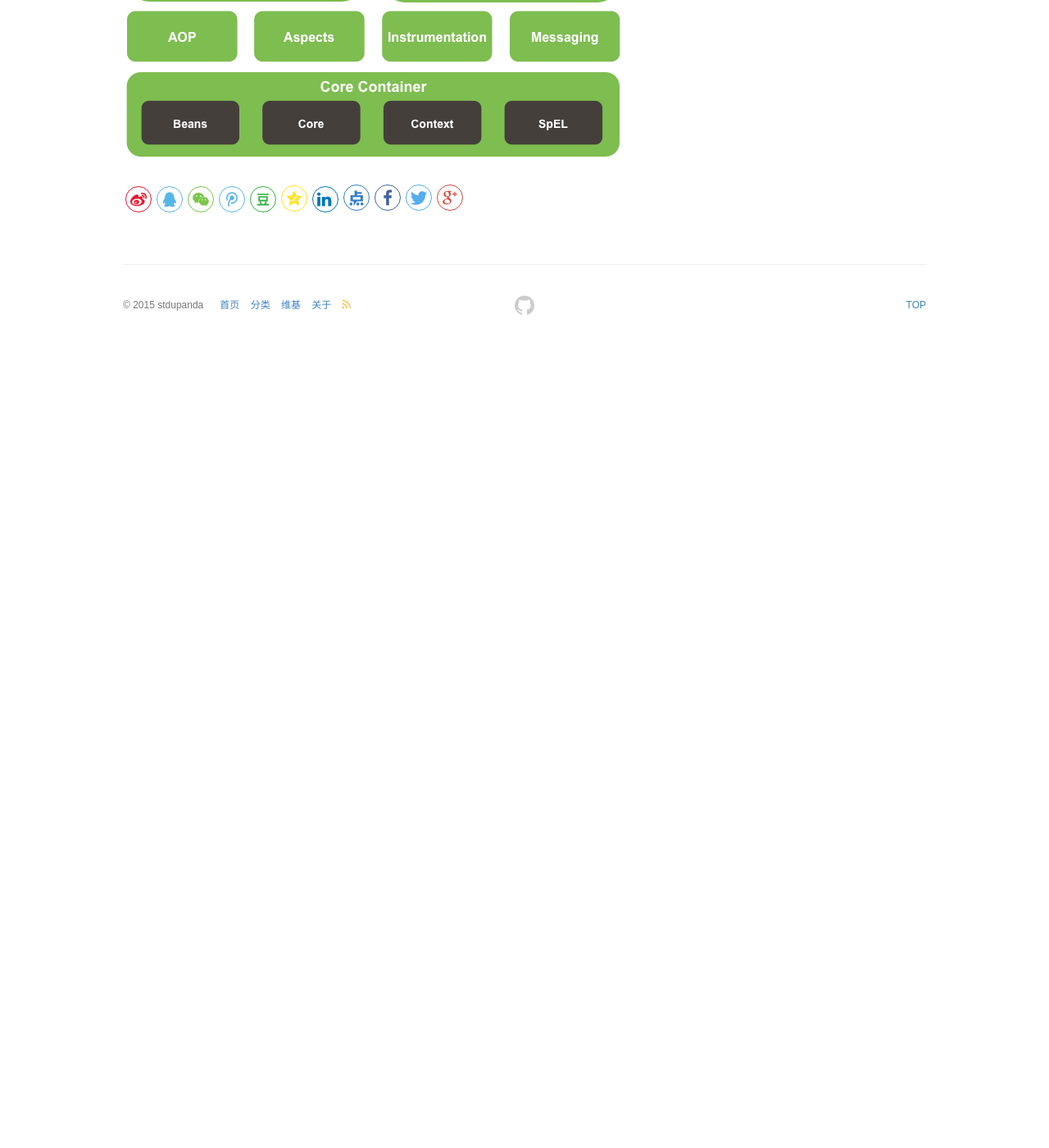
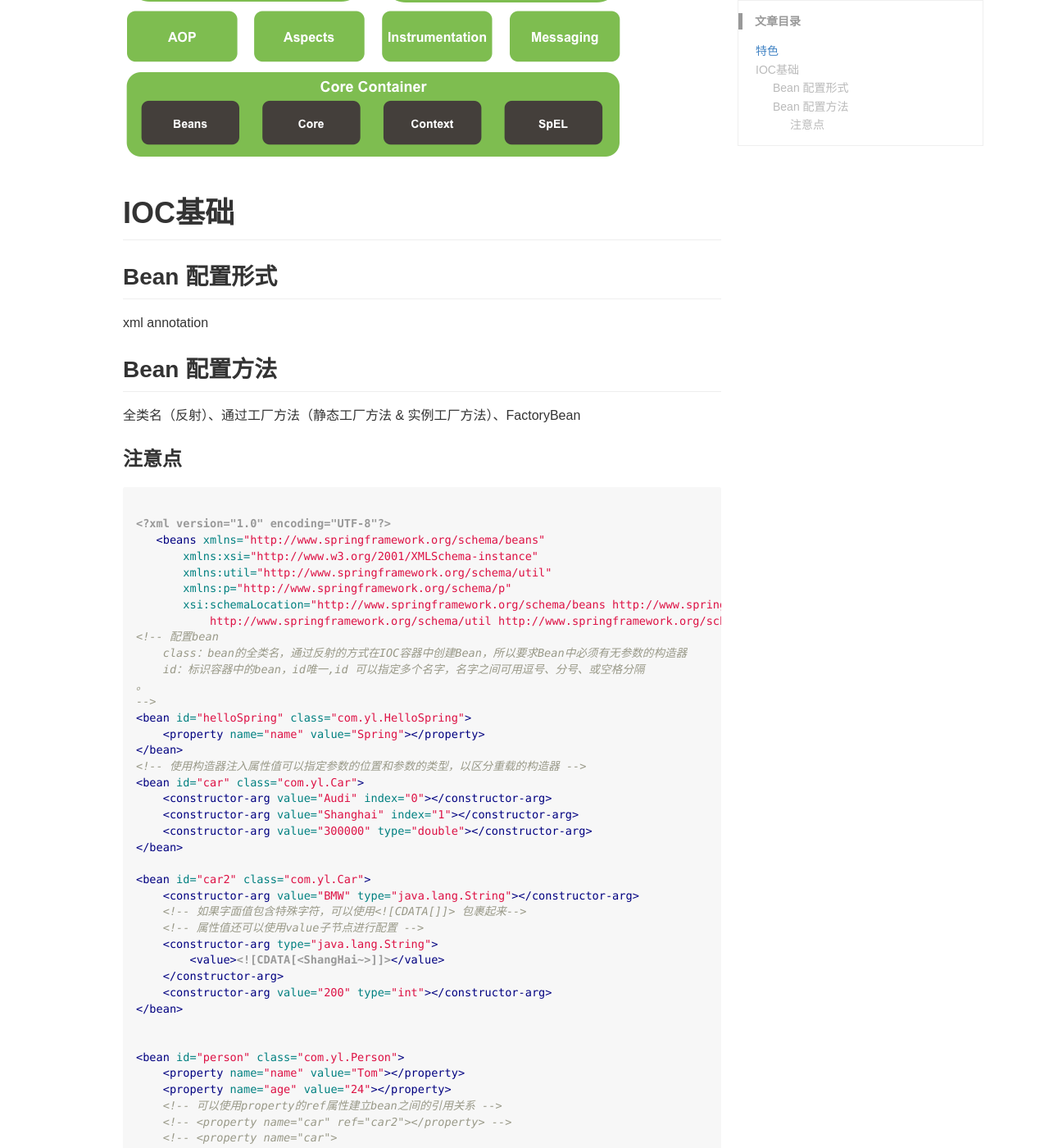
Before and after one commit to stdupanda/stdupanda.github.io, a Jekyll site: the page built from _posts/Spring/2016-12-03-spring-base.md, in a window 1280 px wide and 1400 px high, scrolled down 660 px. Shown: the whole window at 82% size. Built offline with Jekyll 4.4.1, drawn with Linux system fonts in a browser that asks for light colours; comment, search, counter and statistics services are not loaded; before the commit the page ends 1081 px from its top, so only the background shows below that; some of the changed text lies outside the part shown.

Commit message:
2016-12-3 20:50:26

````diff
--- a/_posts/Spring/2016-12-03-spring-base.md
+++ b/_posts/Spring/2016-12-03-spring-base.md
@@ -17,3 +17,144 @@ keywords: Spring, java
 - 丰富模块，整理如下：
 
 ![image](https://github.com/stdupanda/stdupanda.github.io/raw/master/images/posts/springmodules.png)
+
+# IOC基础
+
+## Bean 配置形式
+
+xml annotation
+
+## Bean 配置方法
+
+全类名（反射）、通过工厂方法（静态工厂方法 & 实例工厂方法）、FactoryBean
+
+### 注意点
+
+```xml
+
+<?xml version="1.0" encoding="UTF-8"?>
+   <beans xmlns="http://www.springframework.org/schema/beans"
+       xmlns:xsi="http://www.w3.org/2001/XMLSchema-instance"
+       xmlns:util="http://www.springframework.org/schema/util"
+       xmlns:p="http://www.springframework.org/schema/p"
+       xsi:schemaLocation="http://www.springframework.org/schema/beans http://www.springframework.org/schema/beans/spring-beans.xsd
+           http://www.springframework.org/schema/util http://www.springframework.org/schema/util/spring-util-4.1.xsd">
+<!-- 配置bean
+    class：bean的全类名，通过反射的方式在IOC容器中创建Bean，所以要求Bean中必须有无参数的构造器
+    id：标识容器中的bean，id唯一,id 可以指定多个名字，名字之间可用逗号、分号、或空格分隔
+。
+-->
+<bean id="helloSpring" class="com.yl.HelloSpring">
+    <property name="name" value="Spring"></property>
+</bean>
+<!-- 使用构造器注入属性值可以指定参数的位置和参数的类型，以区分重载的构造器 -->
+<bean id="car" class="com.yl.Car">
+    <constructor-arg value="Audi" index="0"></constructor-arg>
+    <constructor-arg value="Shanghai" index="1"></constructor-arg>
+    <constructor-arg value="300000" type="double"></constructor-arg>
+</bean>
+
+<bean id="car2" class="com.yl.Car">
+    <constructor-arg value="BMW" type="java.lang.String"></constructor-arg>
+    <!-- 如果字面值包含特殊字符，可以使用<![CDATA[]]> 包裹起来-->
+    <!-- 属性值还可以使用value子节点进行配置 -->
+    <constructor-arg type="java.lang.String">
+        <value><![CDATA[<ShangHai~>]]></value>
+    </constructor-arg>
+    <constructor-arg value="200" type="int"></constructor-arg>
+</bean>
+
+
+<bean id="person" class="com.yl.Person">
+    <property name="name" value="Tom"></property>
+    <property name="age" value="24"></property>
+    <!-- 可以使用property的ref属性建立bean之间的引用关系 -->
+    <!-- <property name="car" ref="car2"></property> -->
+    <!-- <property name="car">
+        <ref bean="car2"/>
+    </property> -->
+    <!-- 内部Bean，不能被外部引用，只能在内部使用  -->
+    <property name="car">
+        <bean class="com.yl.Car">
+            <constructor-arg value="Ford"></constructor-arg>
+            <constructor-arg value="BeiJing"></constructor-arg>
+            <constructor-arg value="100000"></constructor-arg>
+        </bean>
+    </property>
+</bean>
+
+
+<bean id="person2" class="com.yl.Person">
+    <constructor-arg value="Jerry"></constructor-arg>
+    <constructor-arg value="25"></constructor-arg>
+    <!-- <constructor-arg ref="car"></constructor-arg> -->
+    <!-- 测试null值 -->
+    <!-- <constructor-arg><null/></constructor-arg> -->
+    <!-- 为级联属性赋值。注意：属性需要先初始化后才可以为级联属性赋值，否则会有异常 -->
+    <constructor-arg ref="car"></constructor-arg>
+    <property name="car.speed" value="260"></property>
+</bean>
+
+
+<!-- 测试集合属性 -->
+<bean id="person3" class="com.yl.collections.Person">
+    <property name="name" value="Mike"></property>
+    <property name="age" value="30"></property>
+    <property name="cars">
+        <!-- 使用list节点为List类型的属性赋值 -->
+        <list>
+            <ref bean="car"/>
+            <ref bean="car2"/>
+            <bean class="com.yl.Car">
+                <constructor-arg value="Ford"></constructor-arg>
+                <constructor-arg value="BeiJing"></constructor-arg>
+                <constructor-arg value="100000"></constructor-arg>
+            </bean>
+        </list>
+    </property>
+</bean>
+
+<!-- 配置Map属性值 -->
+<bean id="newPerson" class="com.yl.collections.NewPerson">
+    <property name="name" value="Rose"></property>
+    <property name="age" value="24"></property>
+    <property name="cars">
+        <!-- 使用map节点机map的entry子节点配置Map类型的成员变量 -->
+        <map>
+            <entry key="AA" value-ref="car"></entry>
+            <entry key="BB" value-ref="car2"></entry>
+        </map>
+    </property>
+</bean>
+
+<!-- 配置Properties属性值 -->
+<bean id="dataSource" class="com.yl.collections.DataSource">
+    <property name="properties">
+        <!-- 使用props和prop子节点来为Properties属性赋值 -->
+        <props>
+            <prop key="user">root</prop>
+            <prop key="password">1234</prop>
+            <prop key="jdbcUrl">jdbc:mysql:///test</prop>
+            <prop key="driverClass">com.mysql.jdbc.Driver</prop>
+        </props>
+    </property>
+</bean>
+
+<!-- 配置单例的集合bean，以供多个bean进行引用.需要导入util命名空间 -->
+<util:list id="cars">
+    <ref bean="car"/>
+    <ref bean="car2"/>
+</util:list>
+
+<bean id="person4" class="com.yl.collections.Person">
+    <property name="name" value="Jack"></property>
+    <property name="age" value="25"></property>
+    <property name="cars" ref="cars"></property>
+</bean>
+
+<!-- 通过p命名空间为bean的属性赋值，需要先导入p命名空间,相对于传统的方式，更加简洁 -->
+<bean id="person5" class="com.yl.collections.Person" p:name="Queen" p:age="27" p:cars-ref="cars"></bean>
+
+</beans>
+
+```
````
